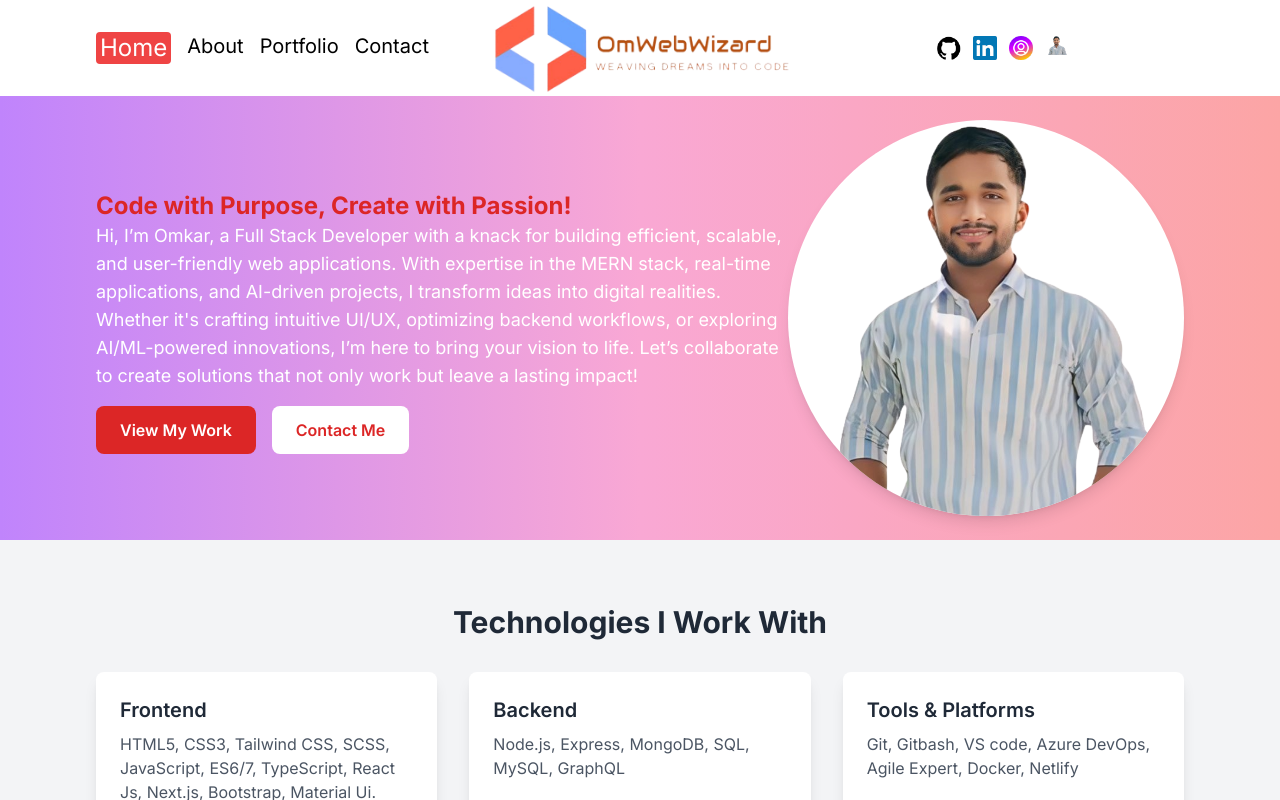
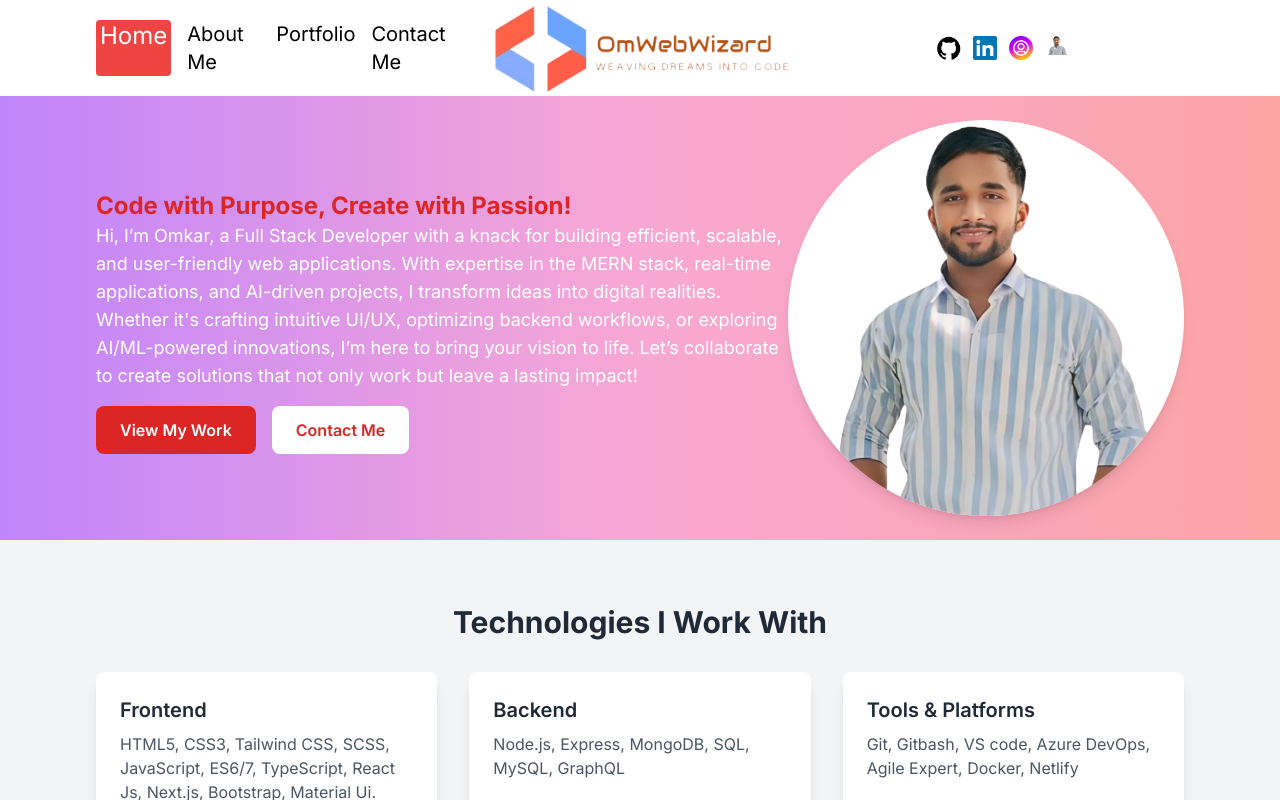
Before and after one commit to omthorat/omWebDev, a Next.js app: page / in a window 1280 px wide. Built offline with nearby package versions, Linux system fonts and the light colour scheme.

Commit message:
fix: fixed some loading and styling issues

```diff
--- a/src/app/page.jsx
+++ b/src/app/page.jsx
@@ -140,7 +140,7 @@ const Homepage = () => {
         <div className="text-center mb-8">
           <h2 className="text-3xl font-bold">What People Are Saying</h2>
         </div>
-        <div className="flex justify-center gap-8 px-6 sm:px-12 lg:px-24">
+        <div className="flex-col flex md:flex-row justify-center gap-8 px-6 sm:px-12 lg:px-24">
           {[
             {
               feedback:
--- a/src/components/Navbar/Navbar.jsx
+++ b/src/components/Navbar/Navbar.jsx
@@ -59,9 +59,9 @@ const Navbar = () => {
 
   const menu = [
     { url: "/", title: "Home" },
-    { url: "about", title: "About" },
+    { url: "about", title: "About Me" },
     { url: "portfolio", title: "Portfolio" },
-    { url: "contact", title: "Contact" },
+    { url: "contact", title: "Contact Me" },
   ];
   return (
     <div className="h-full flex items-center justify-between px-4 sm:px-8 md:px-16 lg:px-24 xlg:px-48 ">
```
